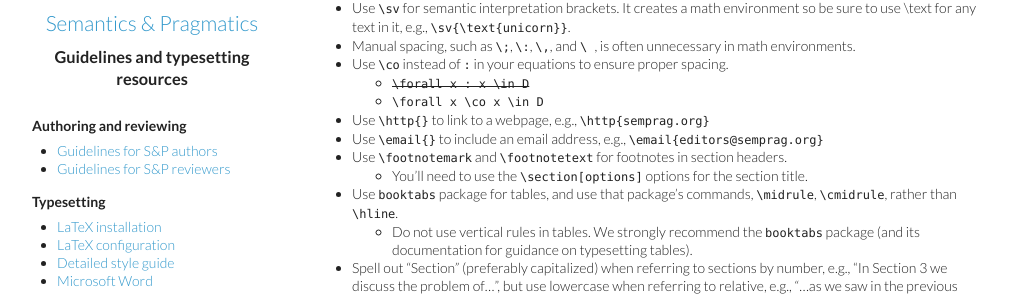
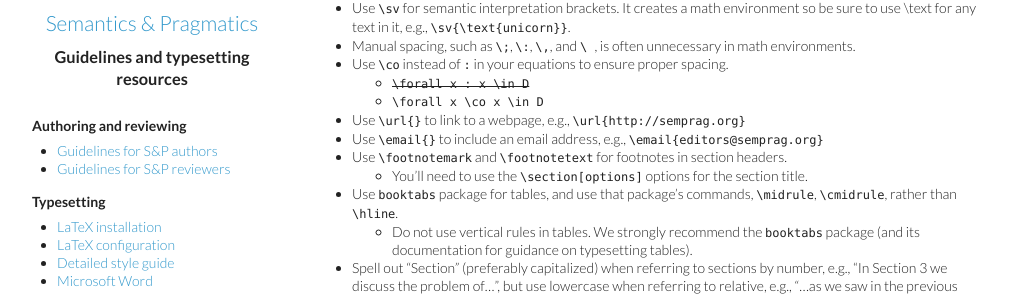
Before and after one commit to semprag/semprag.github.io, a Jekyll site: the page built from style.md, in a window 1280 px wide and 900 px high, scrolled down 2457 px. Shown: the part 146-443 px from the top of the window, without its empty margins (8-1029 px from the left). Built offline with Jekyll 4.4.1, drawn with Linux system fonts in a browser that asks for light colours.

Commit message:
Replace \http{...} recommendation with standard \url{...}

```diff
--- a/style.md
+++ b/style.md
@@ -117,7 +117,7 @@ Believe it or not, the above are the main stumbling blocks for a quick conversio
 - Use `\co` instead of `:` in your equations to ensure proper spacing.
   - <del><code>\forall x : x \in D</code></del>
   - `\forall x \co x \in D`
-- Use `\http{}` to link to a webpage, e.g., `\http{semprag.org}`
+- Use `\url{}` to link to a webpage, e.g., `\url{http://semprag.org}`
 - Use `\email{}` to include an email address, e.g., `\email{editors@semprag.org}`
 - Use `\footnotemark` and `\footnotetext` for footnotes in section headers.
   - You'll need to use the `\section[options]` options for the section title.
```
